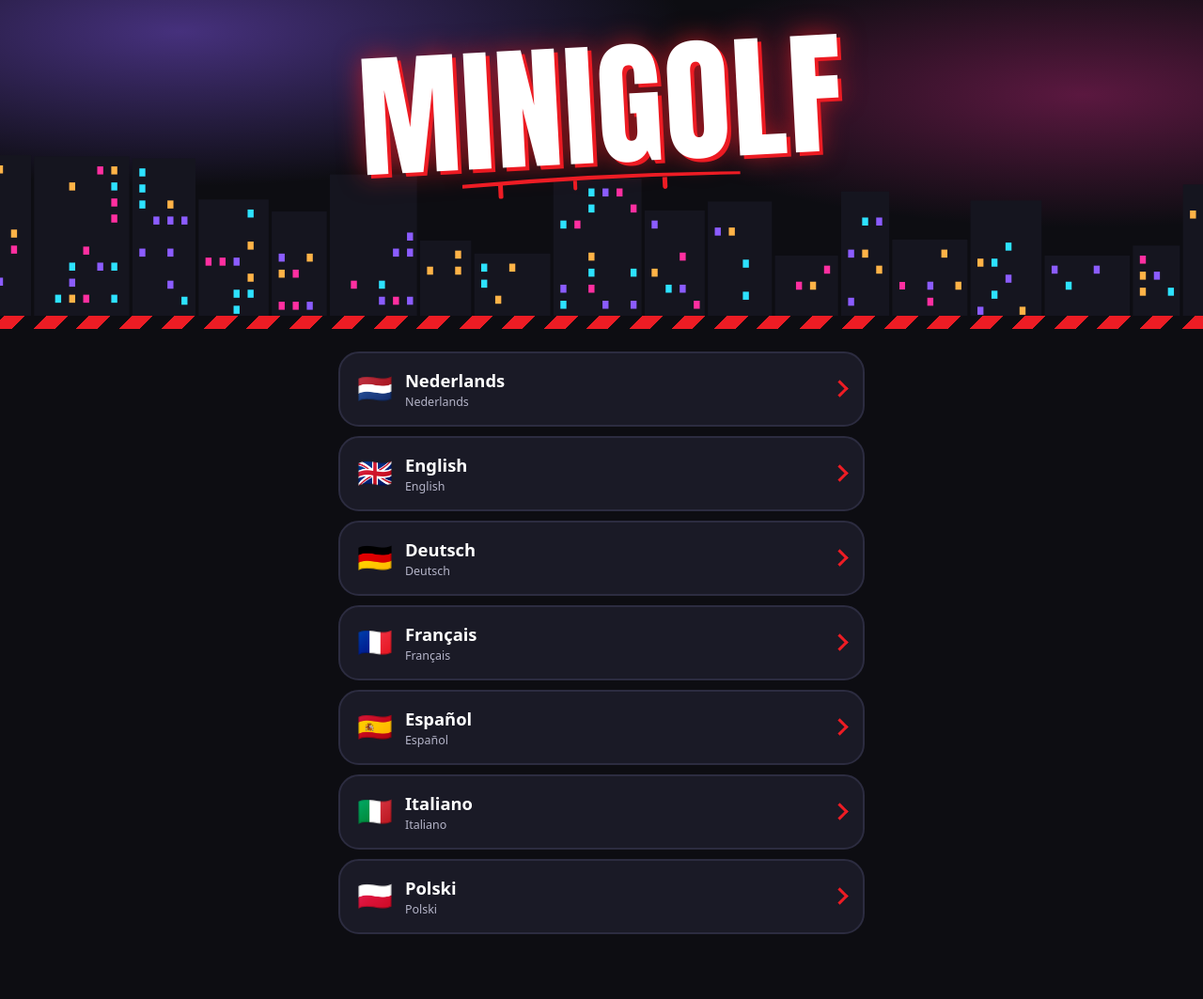
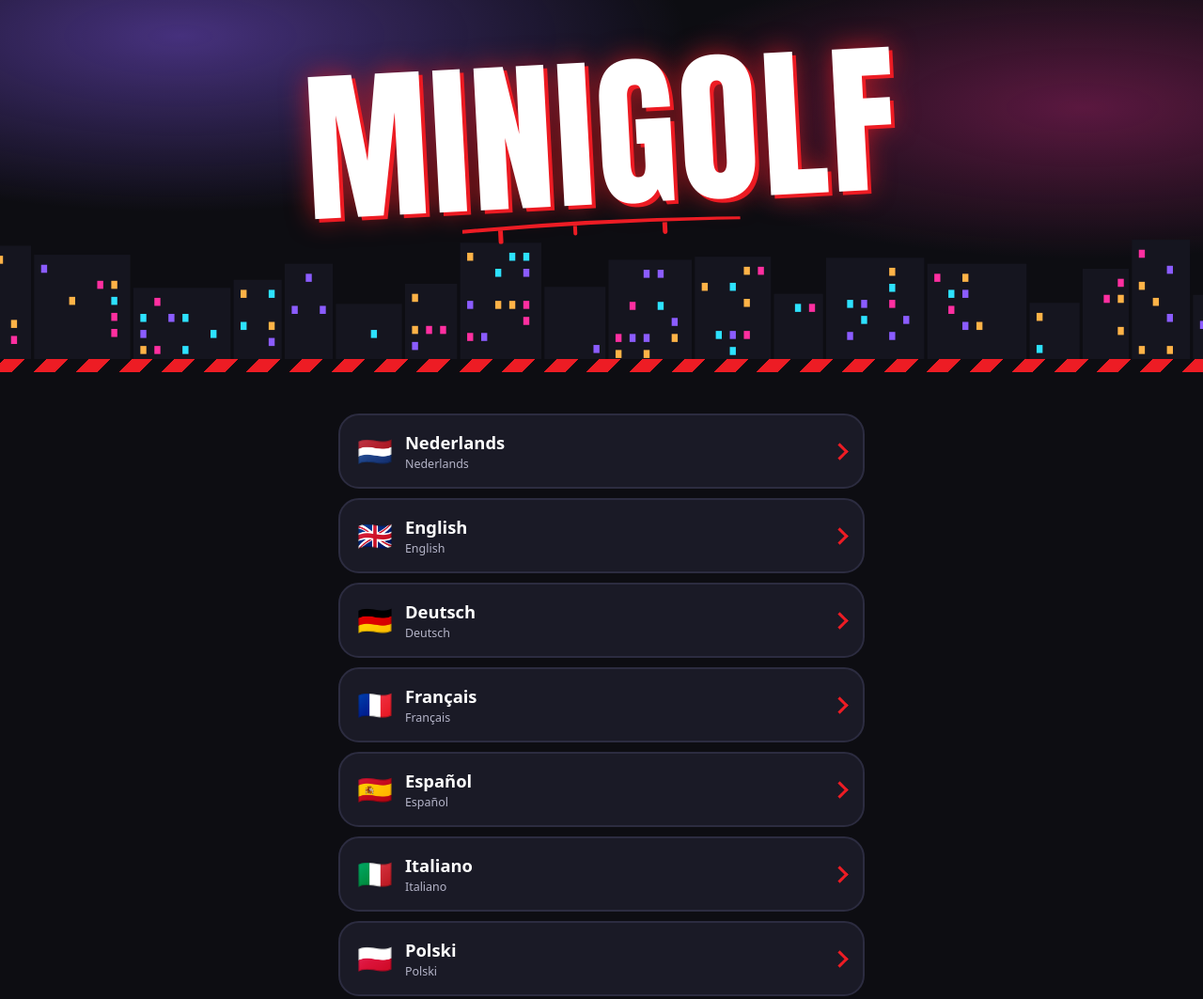
Before and after one commit to Blippedip/CityMinigolf, a plain HTML site: page index.html in a window 1280 px wide. Shown: the whole page at 94% size. Before the commit the page ends 1030 px from the top, so only its background shows below. Drawn offline with Linux system fonts and the light colour scheme.

Commit message:
Update index.html

```diff
--- a/index.html
+++ b/index.html
@@ -11,17 +11,17 @@
     :root{--night:#0d0d12;--wall:#15151f;--red:#ed1c24;--uv:#8b5cff;--cyan:#2de2ff;--pink:#ff2fa0;--sheet:#0d0d12;--ink:#fff;--soft:#b4b4c8;--card:#1a1a26;--line:#2c2c40;--display:Anton,Impact,Haettenschweiler,"Arial Narrow Bold","Arial Black",sans-serif}
     *{box-sizing:border-box}
     body{margin:0;background:var(--sheet);color:var(--ink);font-family:system-ui,-apple-system,"Segoe UI",Roboto,Arial,sans-serif;min-height:100vh;min-height:100svh;display:flex;flex-direction:column}
-    .hero{position:relative;overflow:hidden;color:#fff;text-align:center;padding:34px 18px 130px;flex:1 0 auto;display:flex;align-items:center;justify-content:center;background:radial-gradient(ellipse 60% 70% at 15% 10%,rgba(139,92,255,.45),transparent 70%),radial-gradient(ellipse 55% 60% at 90% 30%,rgba(255,47,160,.32),transparent 70%),var(--night)}
+    .hero{position:relative;overflow:hidden;color:#fff;text-align:center;padding:clamp(28px,5vw,72px) 18px clamp(100px,10vw,160px);flex:0 0 auto;display:flex;align-items:center;justify-content:center;background:radial-gradient(ellipse 60% 70% at 15% 10%,rgba(139,92,255,.45),transparent 70%),radial-gradient(ellipse 55% 60% at 90% 30%,rgba(255,47,160,.32),transparent 70%),var(--night)}
     .hero-in{position:relative;z-index:2;width:min(760px,100%);margin:auto}
-    h1{font-family:var(--display);font-weight:400;font-size:clamp(4rem,19vw,9rem);line-height:.9;letter-spacing:.015em;margin:0;text-transform:uppercase;transform:rotate(-3deg);text-shadow:0 0 28px rgba(237,28,36,.7),4px 4px 0 var(--red)}
-    .drip{display:block;width:min(300px,62%);height:22px;margin:6px auto 0;transform:rotate(-3deg)}
+    h1{font-family:var(--display);font-weight:400;font-size:clamp(3.8rem,17vw,11rem);line-height:.9;letter-spacing:.015em;margin:0;text-transform:uppercase;transform:rotate(-3deg);text-shadow:0 0 28px rgba(237,28,36,.7),4px 4px 0 var(--red)}
+    .drip{display:block;width:min(300px,62%);height:22px;margin:10px auto 0;transform:rotate(-3deg)}
     .intro{margin:18px 0 0;font-size:1.1rem;line-height:1.4;color:#d9d9e6}
     .intro:empty{display:none}
     .sky{position:absolute;left:0;right:0;bottom:0;width:100%;height:190px;z-index:1}
     .win{animation:on .5s steps(2,end) both}
     @keyframes on{from{opacity:0}to{opacity:1}}
     .tape{height:14px;background:repeating-linear-gradient(-45deg,var(--red) 0 16px,var(--night) 16px 32px)}
-    .wrap{width:min(760px,100%);margin:0 auto;padding:24px 18px 36px}
+    .wrap{width:min(760px,100%);margin:0 auto;padding:36px 18px 36px}
     .languages{display:flex;flex-direction:column;gap:10px;max-width:560px;margin:0 auto}
     button{font:inherit;cursor:pointer}
     .lang{display:flex;align-items:center;gap:13px;text-align:left;background:var(--card);border:2px solid var(--line);color:var(--ink);width:100%;padding:16px 18px;border-radius:22px;font-weight:800;font-size:1.15rem;transition:background .15s,color .15s,border-color .15s}
@@ -50,7 +50,7 @@
     .rule.warn .num{background:#fff;color:var(--red);box-shadow:0 0 0 3px var(--red),0 0 0 6px #fff}
     .notice{background:var(--night);color:#fff;border-radius:24px;padding:22px 20px;margin-top:20px;line-height:1.5;box-shadow:0 0 0 2px var(--uv),0 0 26px rgba(139,92,255,.5)}
     .notice strong{display:block;font-family:var(--display);font-weight:400;font-size:1.7rem;letter-spacing:.02em;text-transform:uppercase;color:var(--cyan);margin-bottom:4px}
-    @media(min-width:600px){.hero{padding-top:48px}}
+    @media(min-width:600px){.wrap{padding-top:44px}}
     @media(prefers-reduced-motion:reduce){.win{animation:none}.lang{transition:none}}
   </style>
 </head>
@@ -147,7 +147,7 @@ const introDefault=intro.innerHTML;
   const cols=['#2de2ff','#ff2fa0','#ffb347','#8b5cff'];
   let x=-10,h='';
   while(x<1200){
-    const w=44+(r()*60|0),ht=50+(r()*120|0),y=190-ht;
+    const w=44+(r()*60|0),ht=40+(r()*80|0),y=190-ht;
     h+=`<rect x="${x}" y="${y}" width="${w-3}" height="${ht}" fill="#15151f"/>`;
     for(let wy=y+10;wy<182;wy+=16)for(let wx=x+7;wx<x+w-12;wx+=14)
       if(r()<.3)h+=`<rect class="win" style="animation-delay:${(r()*2.6).toFixed(2)}s" x="${wx}" y="${wy}" width="6" height="8" fill="${cols[r()*4|0]}"/>`;
```
